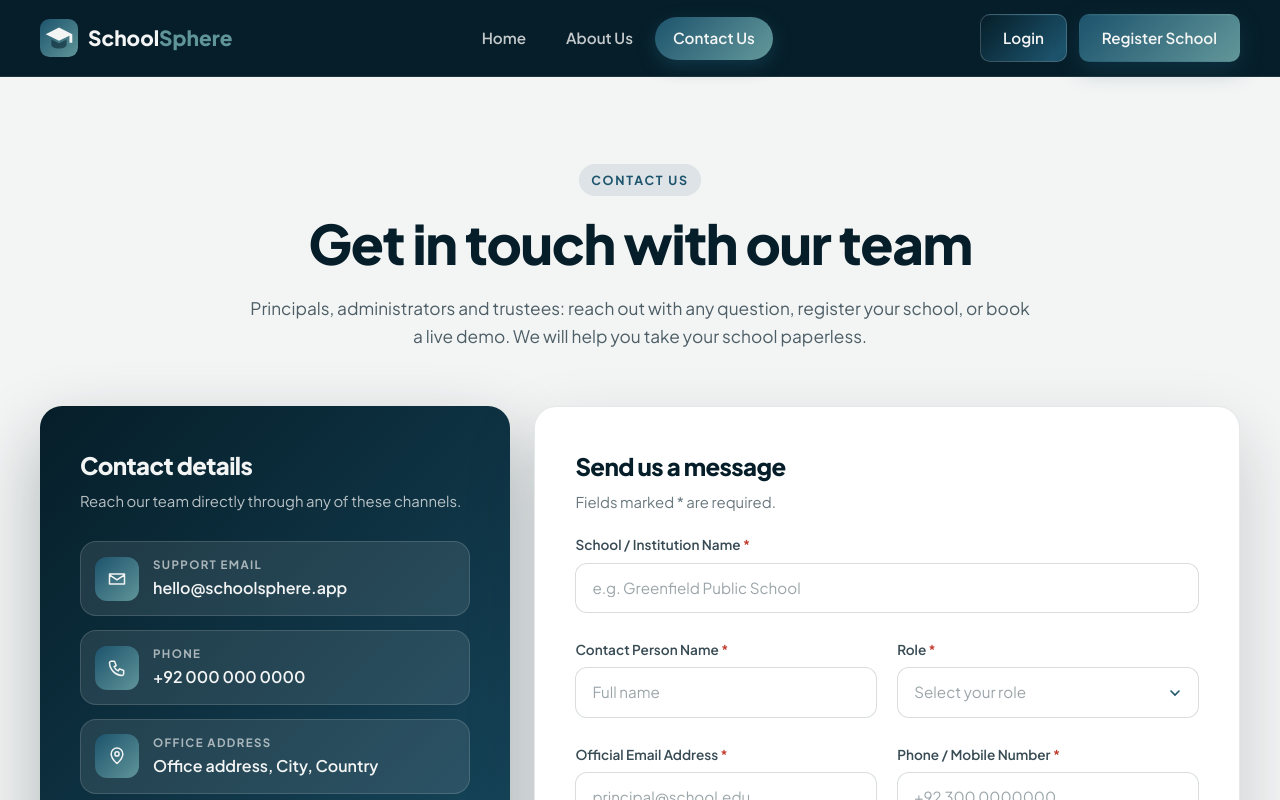
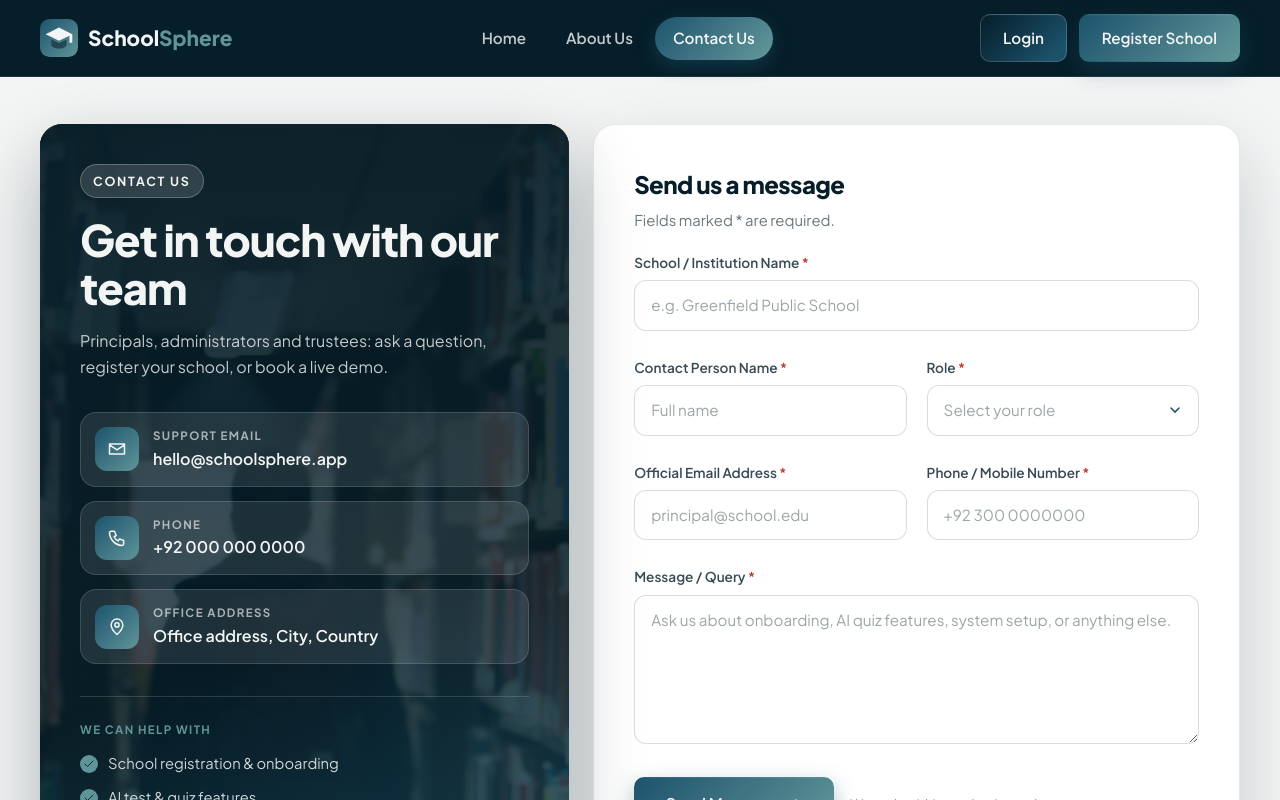
Before and after one commit to devdevcipator-arch/school-project, a Next.js app: page /contact in a window 1280 px wide. Shown: the top 800 px of the page. Built offline with nearby package versions, Linux system fonts and the light colour scheme.

Commit message:
Contact: combine intro and contact details into one left panel with background image
Co-Authored-By: Claude Opus 5.5 <noreply@anthropic.com>

```diff
--- a/components/contact/ContactSection.tsx
+++ b/components/contact/ContactSection.tsx
@@ -1,3 +1,4 @@
+import Image from "next/image";
 import { Eyebrow } from "@/components/ui/Eyebrow";
 import { Icon, iconPaths } from "@/components/ui/Icon";
 import ContactForm from "@/components/contact/ContactForm";
@@ -25,27 +26,22 @@ export default function ContactSection() {
       <span id="register" className="absolute top-0" aria-hidden />
       <span id="demo" className="absolute top-0" aria-hidden />
 
-      <div className="pb-12 pt-[136px] text-center lg:pb-14 lg:pt-[164px]">
-        <div className="shell">
-          <div className="mx-auto max-w-[780px]">
-            <Eyebrow>Contact Us</Eyebrow>
-            <h1 data-reveal className="mb-5 text-[clamp(2.1rem,4.4vw,3.4rem)] font-extrabold leading-[1.1] tracking-tight">
+      <div className="shell pt-[116px] lg:pt-[124px]">
+        <div className="relative grid gap-6 lg:grid-cols-[.9fr_1.1fr]">
+          {/* Intro + institutional contact details, background image 1 of 2 */}
+          <aside data-reveal className="relative isolate flex flex-col overflow-hidden rounded-[22px] bg-ink p-7 text-surface shadow-[0_30px_70px_rgba(6,30,41,.3)] sm:p-8 lg:p-10">
+            <Image src="/images/contact-hero.jpg" alt="" fill preload sizes="(min-width: 1024px) 45vw, 100vw" className="-z-20 object-cover" />
+            <div aria-hidden className="absolute inset-0 -z-10 bg-[linear-gradient(160deg,rgba(6,30,41,.94)_0%,rgba(6,30,41,.86)_55%,rgba(29,84,109,.8)_100%)]" />
+
+            <div>
+              <Eyebrow light>Contact Us</Eyebrow>
+            </div>
+            <h1 className="mb-4 text-[clamp(1.9rem,3.4vw,2.8rem)] font-extrabold leading-[1.1] tracking-tight">
               Get in touch with our team
             </h1>
-            <p data-reveal className="text-[1.08rem] text-ink/70">
-              Principals, administrators and trustees: reach out with any question, register your school, or book a live
-              demo. We will help you take your school paperless.
+            <p className="mb-8 text-[1rem] text-surface/80">
+              Principals, administrators and trustees: ask a question, register your school, or book a live demo.
             </p>
-          </div>
-        </div>
-      </div>
-
-      <div className="shell">
-        <div className="relative grid gap-6 lg:grid-cols-[.8fr_1.2fr]">
-          {/* Institutional contact details */}
-          <aside data-reveal className="order-2 flex flex-col lg:order-1 rounded-[22px] bg-linear-135 from-ink to-primary p-7 text-surface shadow-[0_30px_70px_rgba(6,30,41,.3)] sm:p-8 lg:p-10">
-            <h2 className="text-[1.5rem] font-extrabold tracking-tight">Contact details</h2>
-            <p className="mb-7 mt-1 text-[.93rem] text-surface/75">Reach our team directly through any of these channels.</p>
 
             <ul className="grid gap-3.5">
               {details.map((d) => {
@@ -95,7 +91,7 @@ export default function ContactSection() {
           </aside>
 
           {/* Form card */}
-          <div data-reveal className="order-1 min-w-0 rounded-[22px] border lg:order-2 border-ink/10 bg-white shadow-[0_30px_70px_rgba(6,30,41,.18)]">
+          <div data-reveal className="min-w-0 rounded-[22px] border border-ink/10 bg-white shadow-[0_30px_70px_rgba(6,30,41,.18)]">
             <ContactForm />
           </div>
         </div>
```
